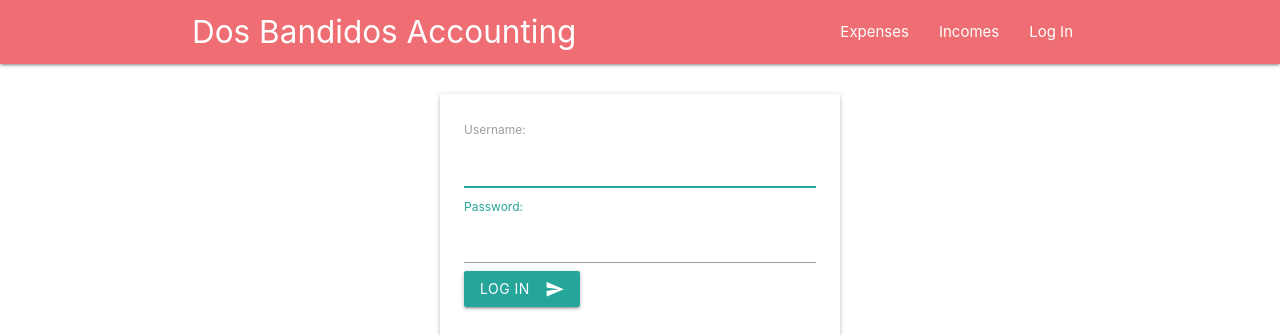
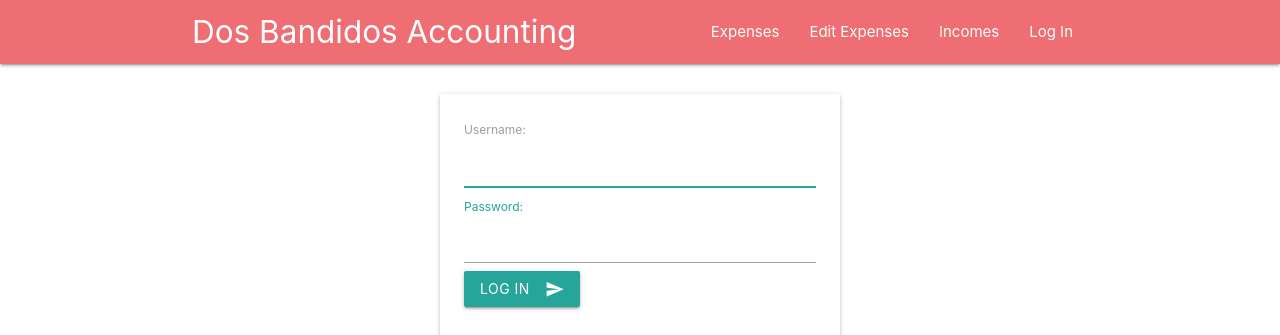
Before and after one commit to carlossgv/dosbandidos_project, a Django app: page / in a window 1280 px wide. Shown: the top 335 px of the page. Run offline with Django 3.2, Linux system fonts and the light colour scheme.

Commit message:
added edit expenses to navbar

```diff
--- a/accounting/templates/accounting/layout.html
+++ b/accounting/templates/accounting/layout.html
@@ -35,6 +35,7 @@
         <a href="#" data-target="mobile-demo" class="sidenav-trigger"><i class="material-icons">menu</i></a>
         <ul id="nav-mobile" class="right hide-on-med-and-down">
             <li><a href="{% url 'accounting-home'  %}">Expenses</a></li>
+            <li><a href="{% url 'accounting-edit-expenses'  %}">Edit Expenses</a></li>
             <li><a href="#">Incomes</a></li>
             {% if user.is_authenticated %}
             <li><a href="{% url 'logout' %}">Sign Out</a></li>
@@ -48,6 +49,7 @@
 
 <ul id="mobile-demo" class="sidenav">
     <li><a href="{% url 'accounting-home'  %}">Expenses</a></li>
+    <li><a href="{% url 'accounting-edit-expenses'  %}">Edit Expenses</a></li>
     <li><a href="#">Incomes</a></li>
     {% if user.is_authenticated %}
     <li><a href="{% url 'logout' %}">Sign Out</a></li>
```
Lines whose indentation alone changed are shown as unchanged.
